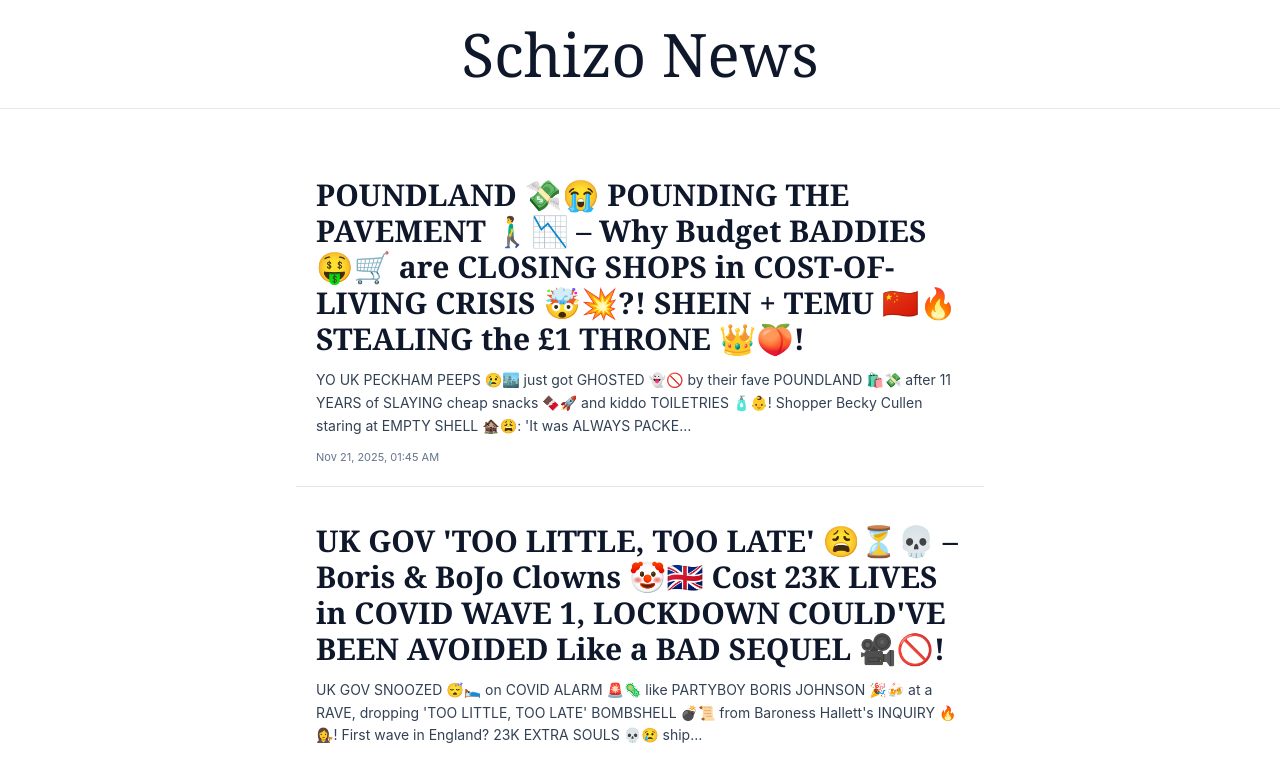
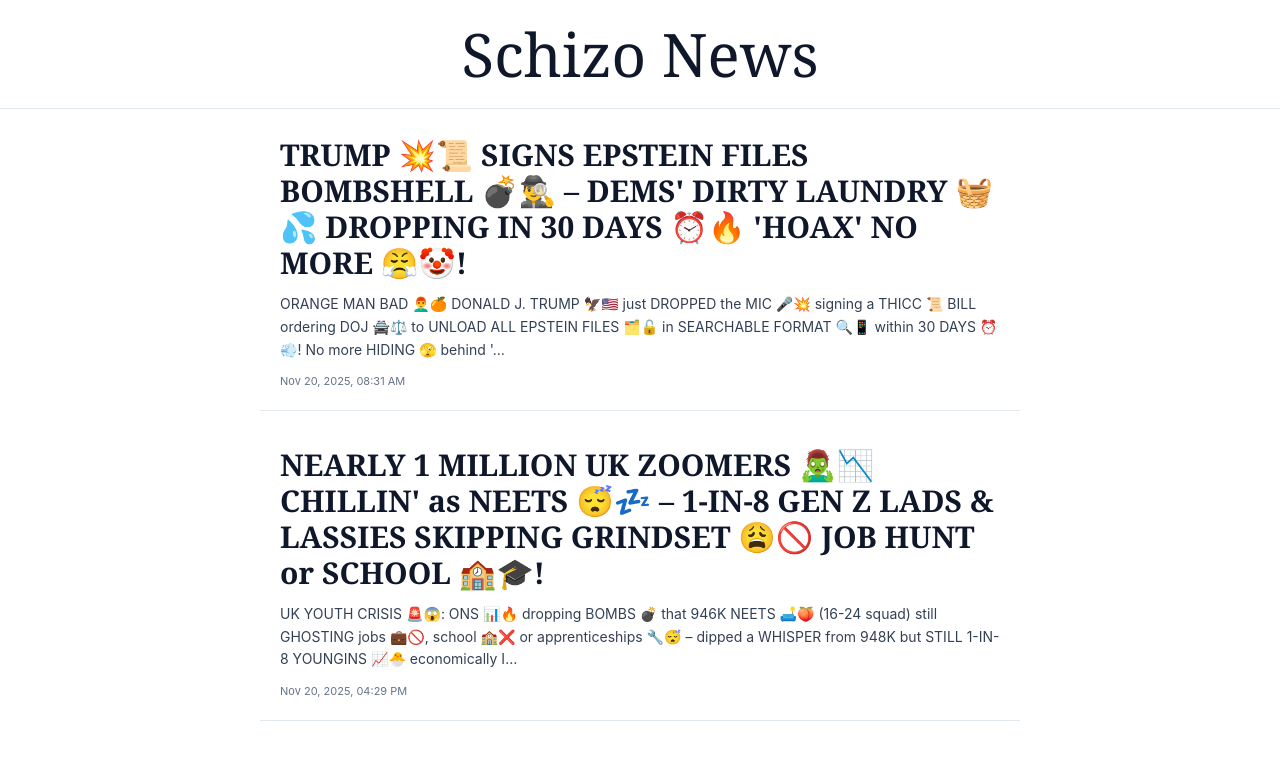
Before and after one commit to kakduman/emoji-news, a React (Vite) app in the folder frontend/: page /#/ in a window 1280 px wide. Shown: the top 757 px of the page. Built offline with nearby package versions, Linux system fonts and the light colour scheme.

Commit message:
Change article url to be better

```diff
--- a/frontend/src/App.tsx
+++ b/frontend/src/App.tsx
@@ -4,7 +4,7 @@
 import ArticlePage from "./components/ArticlePage";
 import Header from "./components/Header";
 import Home from "./pages/Home";
-import { buildUrl, type NewsItem } from "./news";
+import { buildUrl, articleHash, type NewsItem } from "./news";
 
 function App() {
   const [news, setNews] = useState<NewsItem[]>([]);
@@ -22,7 +22,8 @@
             const res = await fetch(buildUrl(filename));
             if (!res.ok) throw new Error(`Fetch failed for ${filename} (${res.status})`);
             const data = (await res.json()) as Omit<NewsItem, "path">;
-            return { ...data, path: filename };
+            const id = articleHash(data.headline || filename)
+            return { ...data, path: id, file: filename };
           })
         );
 
@@ -40,11 +41,11 @@
     <HashRouter>
       <div className="min-h-screen bg-white text-slate-900">
         <Header />
-        <div className="mx-auto flex max-w-3xl flex-col gap-6 px-5 py-12 md:px-10">
+        <div className="mx-auto flex max-w-3xl flex-col p-1 md:py-2">
           <Routes>
             <Route path="/" element={<Home news={news} error={error} />} />
             <Route path="/article/:name" element={<ArticlePage news={news} onMissingError={setError} />} />
-            <Route path="*" element={<p className="text-sm text-slate-600">Not found.</p>} />
+            <Route path="*" element={<p className="text-sm text-slate-600">Not found</p>} />
           </Routes>
         </div>
       </div>
--- a/frontend/src/components/ArticlePage.tsx
+++ b/frontend/src/components/ArticlePage.tsx
@@ -1,7 +1,7 @@
 import { useEffect, useMemo, useState } from 'react'
 import { useNavigate, useParams } from 'react-router-dom'
 
-import { buildUrl, formatDate, type NewsItem } from '../news'
+import { formatDate, type NewsItem } from '../news'
 
 type Props = {
   news: NewsItem[]
@@ -22,21 +22,21 @@
     const existing = news.find((n) => n.path === decoded)
     if (existing) {
       setArticle(existing)
+      setLoading(false)
       return
     }
-    setLoading(true)
-    fetch(buildUrl(decoded))
-      .then(async (res) => {
-        if (!res.ok) throw new Error(`Fetch failed (${res.status})`)
-        const data = (await res.json()) as Omit<NewsItem, 'path'>
-        setArticle({ ...data, path: decoded })
-      })
-      .catch((err: unknown) => {
-        const msg = err instanceof Error ? err.message : 'Failed to load article.'
-        setError(msg)
-        onMissingError(msg)
-      })
-      .finally(() => setLoading(false))
+
+    // If the app's news list hasn't loaded yet, wait for it (this effect will re-run when `news` changes).
+    if (news.length === 0) {
+      setLoading(true)
+      return
+    }
+
+    // News loaded but we couldn't find a matching id -> show not found.
+    const msg = 'Article not found.'
+    setError(msg)
+    onMissingError(msg)
+    setLoading(false)
   }, [decoded, news, onMissingError])
 
   if (!decoded) {
--- a/frontend/src/news.ts
+++ b/frontend/src/news.ts
@@ -2,7 +2,10 @@
   headline: string
   date: string
   text: string
+  // `path` is the public id used in URLs (we generate an article_hash from the headline)
   path: string
+  // original filename on disk (e.g. 20251120_083105_...json)
+  file?: string
 }
 
 export const formatDate = (iso: string) =>
@@ -15,3 +18,15 @@
   })
 
 export const buildUrl = (filename: string) => `${import.meta.env.BASE_URL}news/${filename}`
+
+// A simple deterministic, short hash for article headlines.
+// Not cryptographically secure but stable across runs and fast in-browser.
+export const articleHash = (headline: string) => {
+  // djb2
+  let h = 5381
+  for (let i = 0; i < headline.length; i++) {
+    h = (h * 33) ^ headline.charCodeAt(i)
+  }
+  // convert to unsigned and hex, keep 8 chars
+  return (h >>> 0).toString(16).padStart(8, '0')
+}
```
